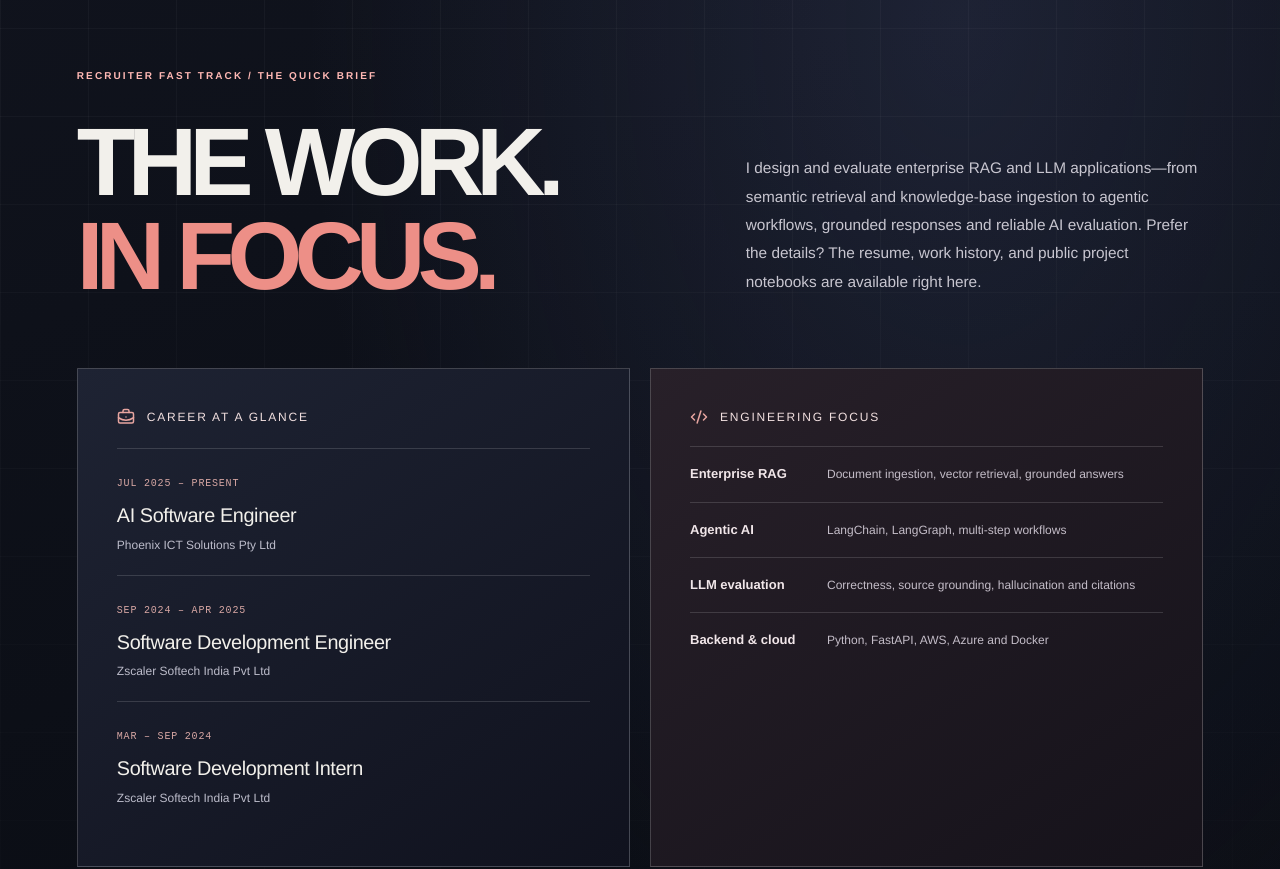
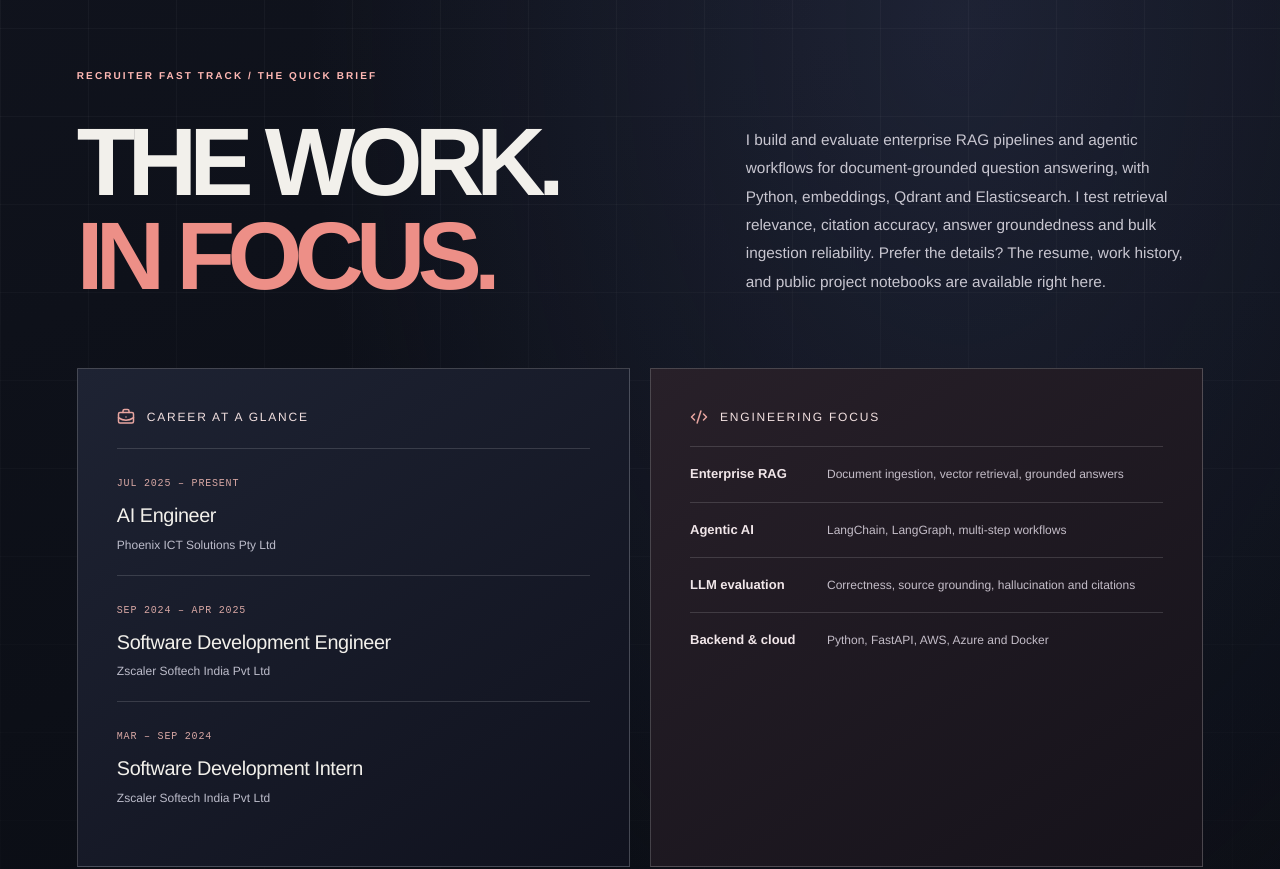
Before and after one commit to Dwaraknath1810/dwaraknath-portfolio, a React (Vite) app: page / in a window 1280 px wide. Shown: the part 860-1729 px from the top of the page. Built offline with nearby package versions, Linux system fonts and the light colour scheme; a web font is replaced by a local one.

Commit message:
content: align headline, current position and engineering summary to verified AI Engineer resume

```diff
--- a/src/data/cinematic.ts
+++ b/src/data/cinematic.ts
@@ -1,14 +1,14 @@
-/** Portfolio narrative grounded in Dwaraknath_Balaji_AI_Engineer_Resume(3).pdf.
+/** Portfolio narrative grounded in the current published AI Engineer resume PDF.
  * Public-facing descriptions avoid claims of confidential deliverables or source releases.
  */
 export const identity = {
   name: 'Dwaraknath Balaji',
-  title: 'AI Software Engineer',
-  summary: 'I design and evaluate enterprise RAG and LLM applications—from semantic retrieval and knowledge-base ingestion to agentic workflows, grounded responses and reliable AI evaluation.',
+  title: 'AI Engineer',
+  summary: 'I build and evaluate enterprise RAG pipelines and agentic workflows for document-grounded question answering, with Python, embeddings, Qdrant and Elasticsearch. I test retrieval relevance, citation accuracy, answer groundedness and bulk ingestion reliability.',
 } as const
 
 export const skillGroups = [
-  {title:'GENERATIVE INTELLIGENCE', skills:['RAG','LLMs','Agentic AI','LangChain','LangGraph','LangSmith','Claude workflows','Claude','ChatGPT','AWS Bedrock','Azure OpenAI GPT-4o','MCP']},
+  {title:'GENERATIVE INTELLIGENCE', skills:['RAG','LLMs','Agentic AI','LangChain','LangGraph','LangSmith','Claude workflows','Claude','ChatGPT','AWS Bedrock','Azure OpenAI GPT-4o']},
   {title:'RETRIEVAL & DATA', skills:['Qdrant','FAISS','Elasticsearch','PostgreSQL','Knowledge-base ingestion','Document processing','Semantic Search','Pandas','NumPy']},
   {title:'ENGINEERING & CLOUD', skills:['Python','FastAPI','REST APIs','OAuth 2.0','RBAC','AWS','Azure','Docker','Jenkins CI/CD','Git','GitHub']},
   {title:'EVALUATION & ML', skills:['RAG benchmarking','Groundedness','Hallucination testing','Citation accuracy','Pytest','Locust','TensorFlow','Keras','Scikit-learn','OpenCV']},
@@ -32,9 +32,9 @@ export const career = [
   {
     years:[2025,2026],
     period:'JUL 2025 – PRESENT',
-    title:'AI Software Engineer',
+    title:'AI Engineer',
     company:'Phoenix ICT Solutions Pty Ltd',
-    description:'Enterprise RAG pipelines for AI document intelligence, semantic search with Qdrant and Elasticsearch, ingestion across multiple formats, agentic AI workflows, LLM evaluation and UAT.',
+    description:'Built enterprise RAG and multi-step agentic workflows; implemented semantic search using Qdrant and Elasticsearch; evaluated answer grounding, citations and retrieval quality; validated ingestion, UAT and access controls.',
   },
   {
     years:[2024],
```
